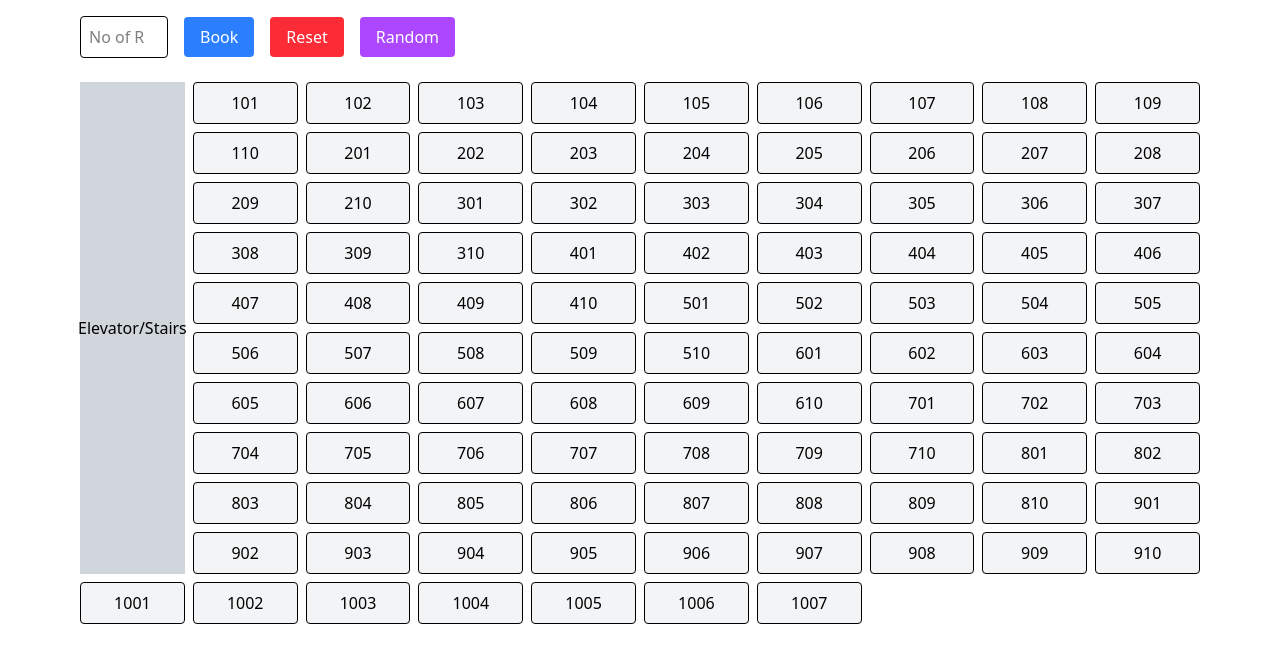
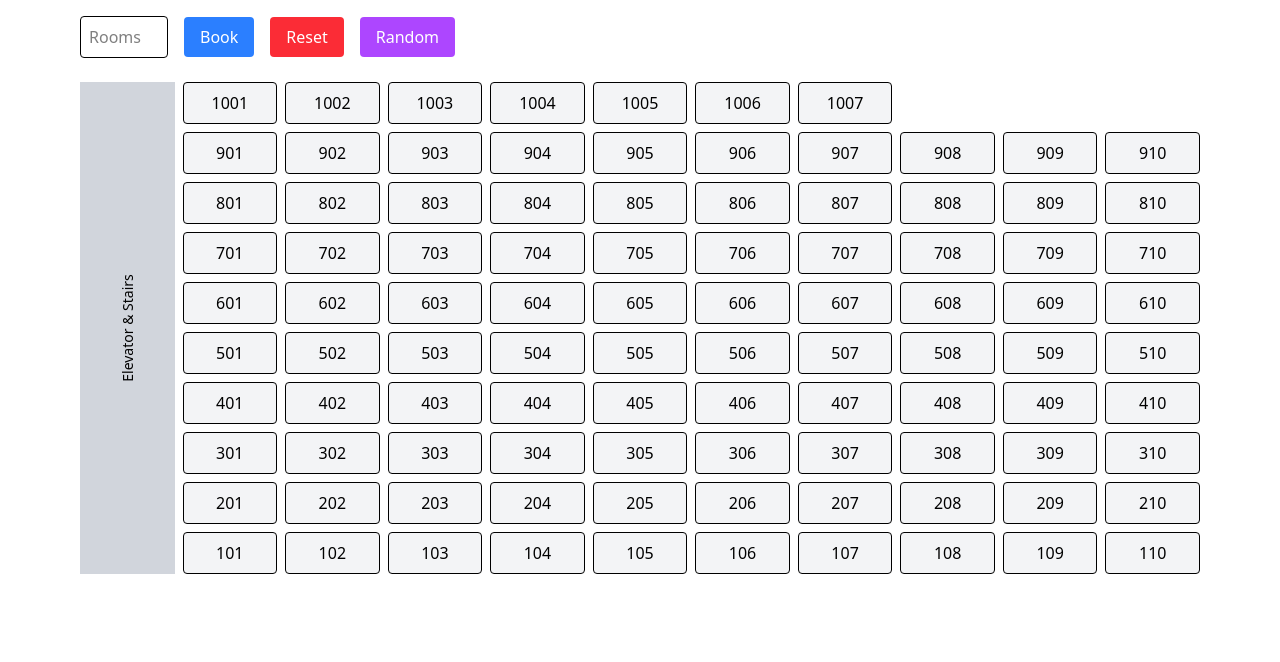
Before and after one commit to kheemchandra/hotel-room, a React (Vite) app: page / in a window 1280 px wide. Shown: the top 662 px of the page. Built offline with nearby package versions, Linux system fonts and the light colour scheme.

Commit message:
fix hotel layout

```diff
--- a/src/App.jsx
+++ b/src/App.jsx
@@ -154,7 +154,7 @@ const App = () => {
           max="5"
           value={numberOfRooms}
           onChange={(e) => setNumberOfRooms(e.target.value)}
-          placeholder="No of Rooms"
+          placeholder="Rooms"
           className="border p-2 rounded"
         />
         <button
@@ -177,19 +177,29 @@ const App = () => {
         </button>
       </div>
 
-      {/* Hotel Grid */}
-      <div className="grid grid-cols-10 gap-2">
-        {/* Elevator/Stairs indicator */}
-        <div className="col-span-1 row-span-10 bg-gray-300 flex items-center justify-center">
-          Elevator/Stairs
+      {/* Hotel Grid - Updated Layout */}
+      <div className="grid grid-cols-11 gap-2">
+        {Array.from({ length: 10 }, (_, floor) => {
+          const currentFloor = 10 - floor;
+          return (
+            <React.Fragment key={currentFloor}>
+              {/* Elevator vertical strip */}
+              {floor === 0 ? (
+                <div
+                  className="bg-gray-300 row-span-10 flex items-center justify-center p-2 text-sm"
+                  style={{ gridRow: "1 / span 10" }}
+                >
+                  <div className="rotate-270 whitespace-nowrap">
+                    Elevator & Stairs
                   </div>
+                </div>
+              ) : null}
 
-        {/* Room grid */}
-        {Array.from({ length: 10 }, (_, floor) => (
-          <React.Fragment key={floor}>
-            {Array.from({ length: floor === 9 ? 7 : 10 }, (_, room) => {
-              const roomNumber =
-                floor < 9 ? (floor + 1) * 100 + (room + 1) : 1000 + (room + 1);
+              {/* Rooms for current floor */}
+              {Array.from(
+                { length: currentFloor === 10 ? 7 : 10 },
+                (_, room) => {
+                  const roomNumber = currentFloor * 100 + (room + 1);
                   const roomData = rooms[roomNumber];
 
                   return (
@@ -199,15 +209,23 @@ const App = () => {
                       ${getRoomColor(roomData.status)}
                       p-2 text-center border rounded
                       transition-colors duration-300
-                    ${floor === 9 && room >= 7 ? "hidden" : ""}
+                      hover:opacity-80
                     `}
                     >
                       {roomNumber}
                     </div>
                   );
+                }
+              )}
+
+              {/* Add empty cells for top floor to maintain grid */}
+              {currentFloor === 10 &&
+                Array.from({ length: 3 }, (_, i) => (
+                  <div key={`empty-${i}`} className="invisible"></div>
+                ))}
+            </React.Fragment>
+          );
         })}
-          </React.Fragment>
-        ))}
       </div>
     </div>
   );
```
Lines whose indentation alone changed are shown as unchanged.
